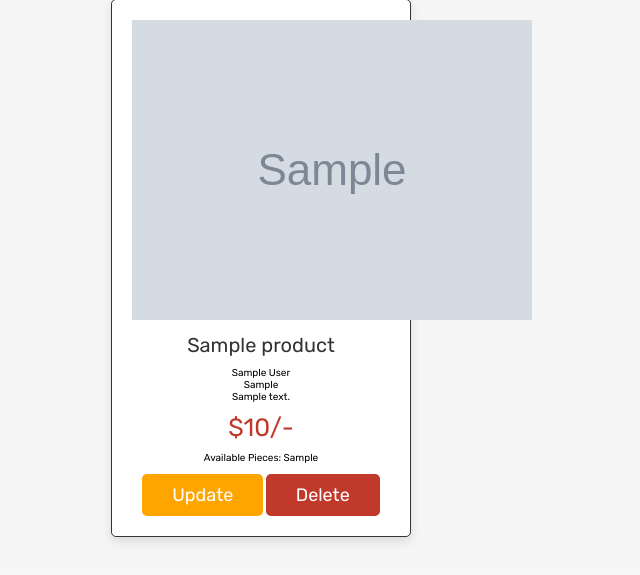
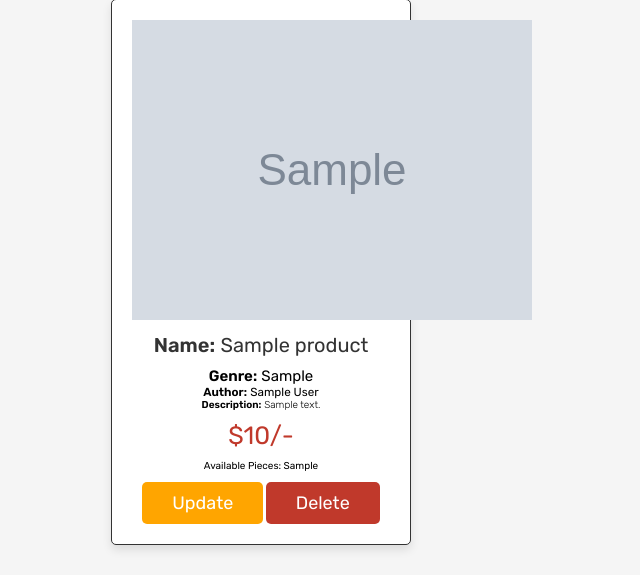
Before and after one commit to tebaarekshemsu/Online-Book-Store-Using-PHP, a PHP site: page /admin_products.php in a window 1280 px wide. Shown: the part 811-1386 px from the top of the page, without its empty margins (379-1019 px from the left). Before the commit the page ends 1354 px from the top, so only its background shows below. Run offline with PHP 8.4, Linux system fonts and the light colour scheme; the visitor is signed in with stand-in values (Sample User, id 1); tables that the repository leaves empty or names only in its code hold one stand-in row (values such as "Sample post"); grey boxes marked "Sample" are stand-in pictures.

Commit message:
minor changes

```diff
--- a/admin_products.php
+++ b/admin_products.php
@@ -98,10 +98,10 @@ if (isset($_POST['update_product'])) {
          ?>
                <div class="box">
                   <img class="image" src="<?php echo $fetch_products['image']; ?>" alt="">
-                  <div class="name"><?php echo $fetch_products['name']; ?></div>
-                  <div class="author"><?php echo $fetch_products['author']; ?></div>
-                  <div class="genre"><?php echo $fetch_products['genre']; ?></div>
-                  <div class="description"><?php echo $fetch_products['description']; ?></div>
+                  <h1 class="name" style="font-family: Arial, sans-serif;"><strong>Name:</strong> <span style="font-weight: lighter;"><?php echo $fetch_products['name']; ?></span></h1>
+                  <h2 class="genre" style="font-family: Arial, sans-serif;"><strong>Genre:</strong> <span style="font-weight: lighter;"><?php echo $fetch_products['genre']; ?></span></h2>
+                  <h3 class="author" style="font-family: Arial, sans-serif;"><strong>Author:</strong> <span style="font-weight: lighter;"><?php echo $fetch_products['author']; ?></span></h3>
+                  <h4 class="description" style="font-family: Arial, sans-serif; font-weight: lighter;"><strong>Description:</strong> <span style="font-weight: lighter;"><?php echo $fetch_products['description']; ?></span></h4>
                   <div class="price">$<?php echo $fetch_products['price']; ?>/-</div>
                   <div class="pieces">Available Pieces: <?php echo $fetch_products['pieces']; ?></div>
                   <a href="admin_products.php?update=<?php echo $fetch_products['id']; ?>" class="update-btn">Update</a>
```
